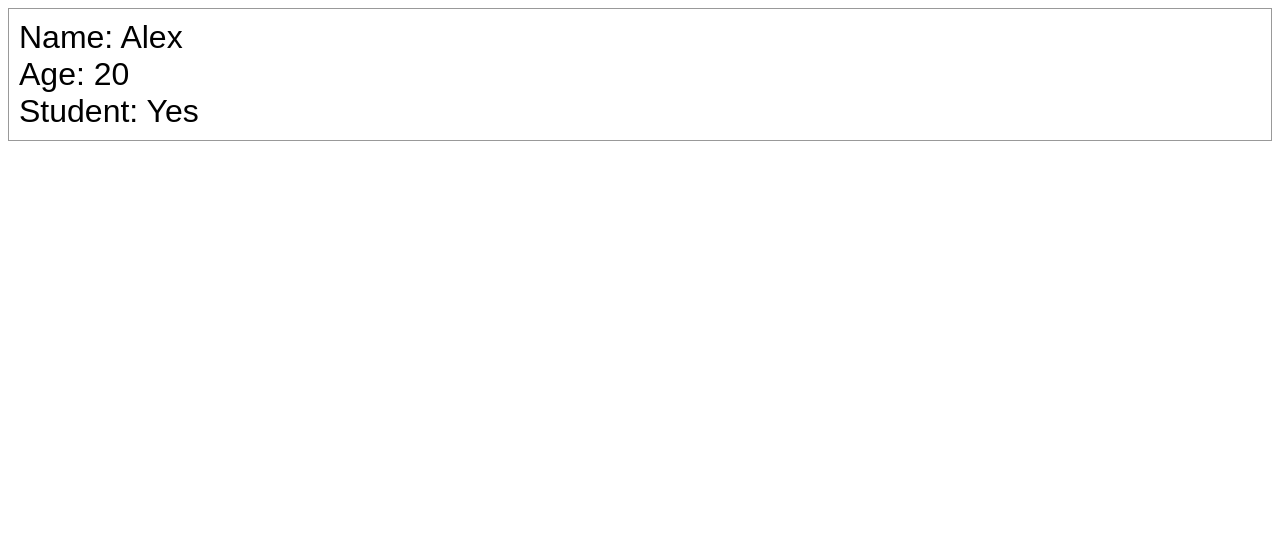
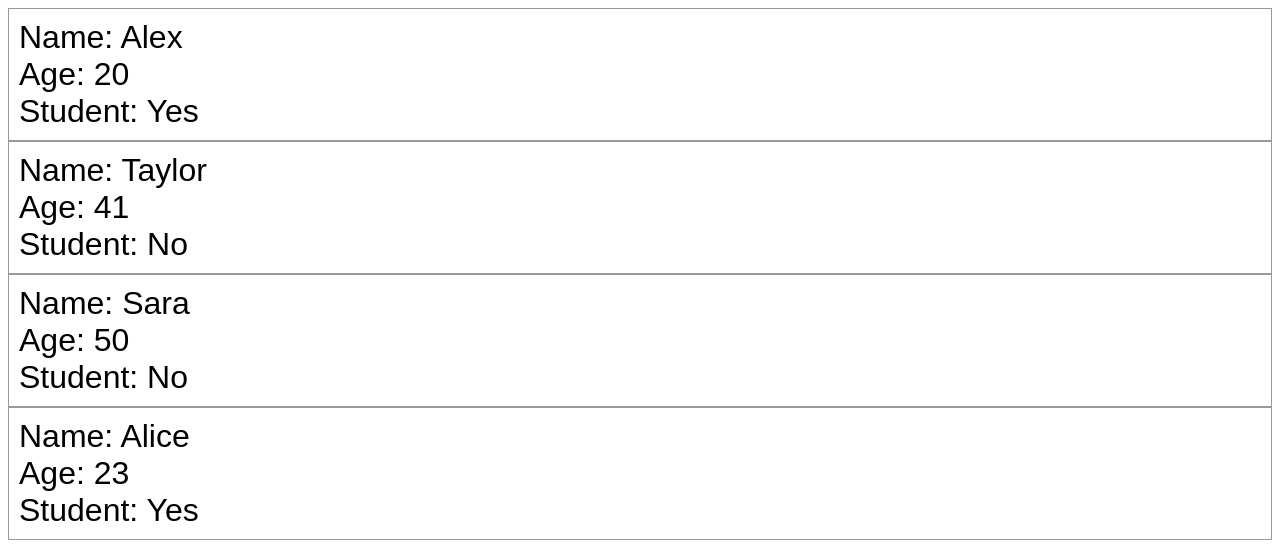
Before and after one commit to athira-saji/react-practice, a React (Vite) app: page / in a window 1280 px wide. Shown: the top 560 px of the page. Built offline with nearby package versions, Linux system fonts and the light colour scheme.

Commit message:
props-multiple components

```diff
--- a/src/App.jsx
+++ b/src/App.jsx
@@ -3,6 +3,9 @@ function App() {
     return(
         <>
             <Student name="Alex" age={20} isStudent={true}/>
+            <Student name="Taylor" age={41} isStudent={false}/>
+            <Student name="Sara" age={50} isStudent={false}/>
+            <Student name="Alice" age={23} isStudent={true}/>
         </>
     );
 }
```
